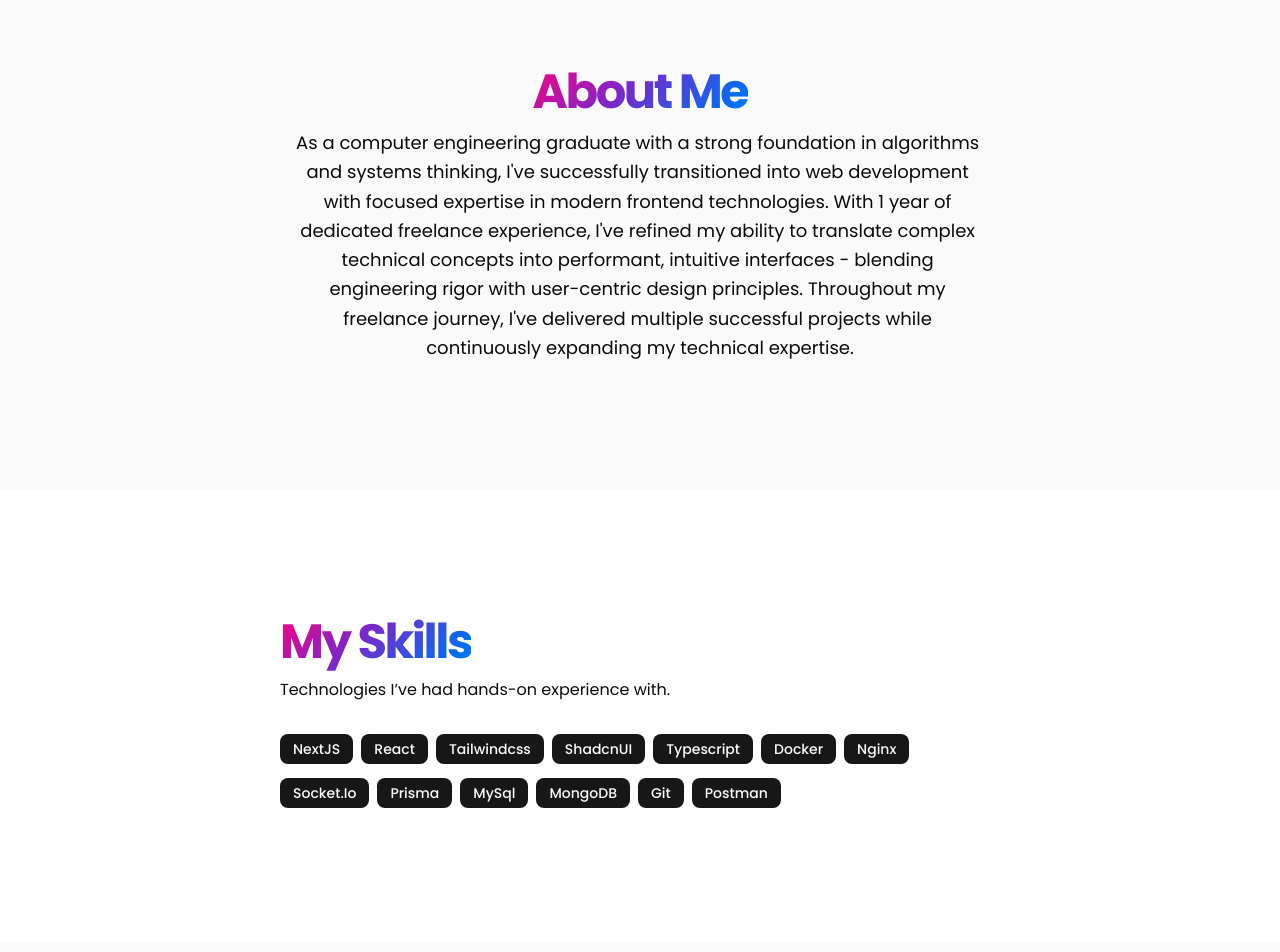
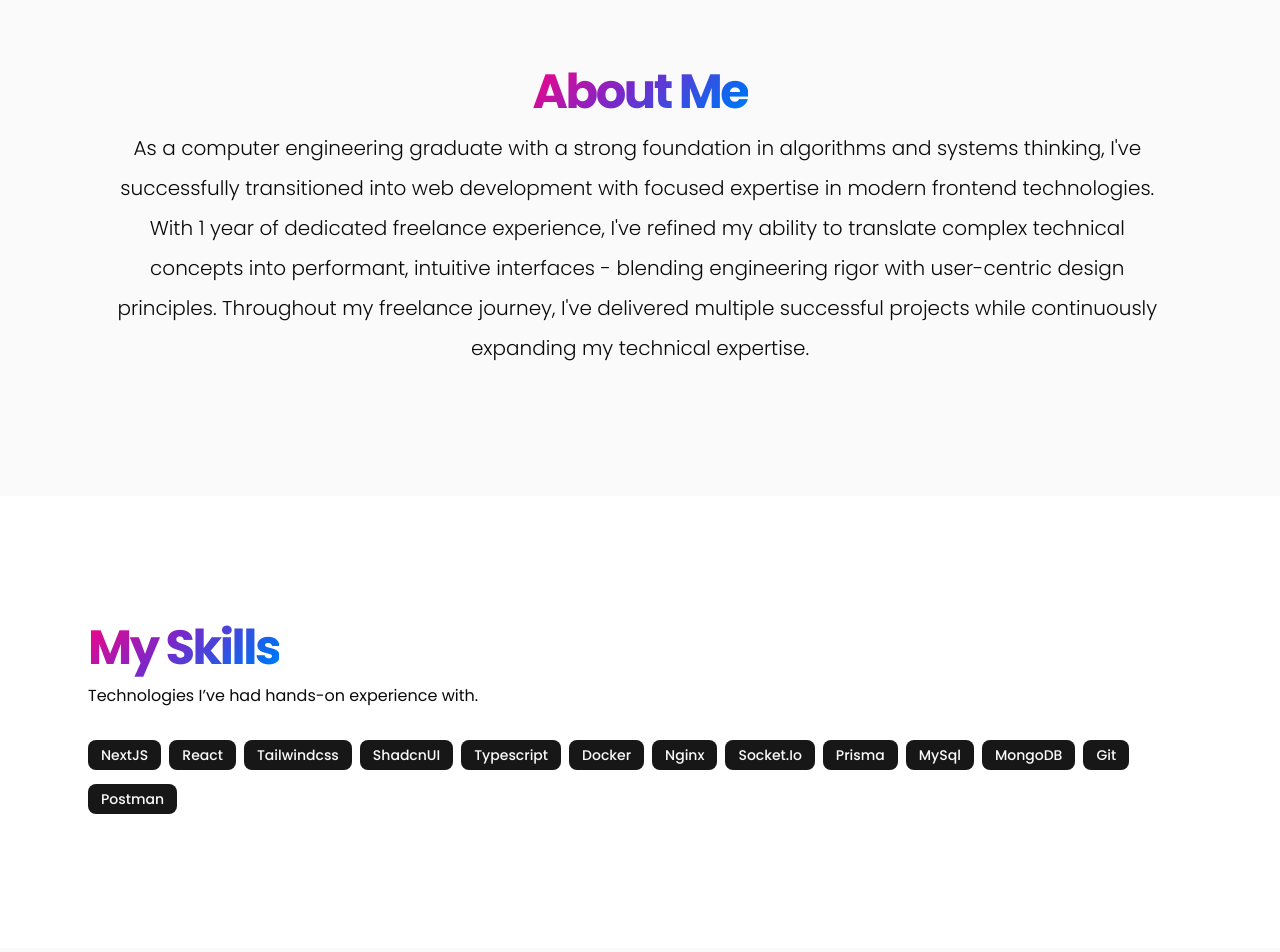
Before and after one commit to efeliza00/web-portfolio, a React (Vite) app: page / in a window 1280 px wide. Shown: the part 700-1652 px from the top of the page. Built offline with nearby package versions, Linux system fonts and the light colour scheme.

Commit message:
chore: adjust width on sections

```diff
--- a/src/components/about-section.jsx
+++ b/src/components/about-section.jsx
@@ -6,7 +6,7 @@ import { TextAnimate } from "./magicui/text-animate"
 const AboutSection = ({ about }) => {
     return (
         <Element name="about" className="bg-primary-foreground relative">
-            <div className="container mx-auto max-w-3xl px-4 sm:px-6 py-16 sm:py-24 lg:py-32 space-y-3">
+            <div className="container mx-auto max-w-6xl px-4 sm:px-6 py-16 sm:py-24 lg:py-32 space-y-3">
                 <BlurFade delay={0.25} inView>
                     <h2 className="text-2xl font-bold text-center tracking-tighter sm:text-4xl xl:text-5xl/none ">
                         <AuroraText>About Me</AuroraText>
@@ -16,7 +16,7 @@ const AboutSection = ({ about }) => {
                 <TextAnimate
                     animation="blurIn"
                     as="h3"
-                    className="text-sm sm:text-base md:text-lg text-center px-4 max-w-full mx-auto leading-relaxed"
+                    className="text-sm  sm:text-base md:text-xl text-center font-light px-4 max-w-full mx-auto leading-relaxed md:leading-10"
                 >
                     {about}
                 </TextAnimate>
--- a/src/components/project-section.jsx
+++ b/src/components/project-section.jsx
@@ -114,7 +114,7 @@ const ProjectSection = ({ projects, githubAccount }) => {
     const username = match ? match[1] : null
     return (
         <Element name="projects" className="bg-primary-foreground">
-            <div className="container mx-auto max-w-3xl px-4 sm:px-6 py-16 sm:py-24 lg:py-32 space-y-5">
+            <div className="container mx-auto max-w-6xl px-4 sm:px-6 py-16 sm:py-24 lg:py-32 space-y-5">
                 <BlurFade delay={0.25} inView>
                     <h2 className="text-2xl font-bold tracking-tighter sm:text-4xl xl:text-5xl/none">
                         <AuroraText>My Projects</AuroraText>
--- a/src/components/skill-section.jsx
+++ b/src/components/skill-section.jsx
@@ -7,7 +7,7 @@ import { Badge } from "./ui/badge"
 const SkillSection = ({ skills }) => {
     return (
         <Element name="skills">
-            <div className="container mx-auto max-w-3xl px-4 sm:px-6 py-16 sm:py-24 lg:py-32 space-y-3">
+            <div className="container mx-auto max-w-6xl px-4 sm:px-6 py-16 sm:py-24 lg:py-32 space-y-3">
                 <BlurFade delay={0.25} inView>
                     <h2 className="text-2xl font-bold tracking-tighter sm:text-4xl xl:text-5xl/none">
                         <AuroraText>My Skills</AuroraText>
```
